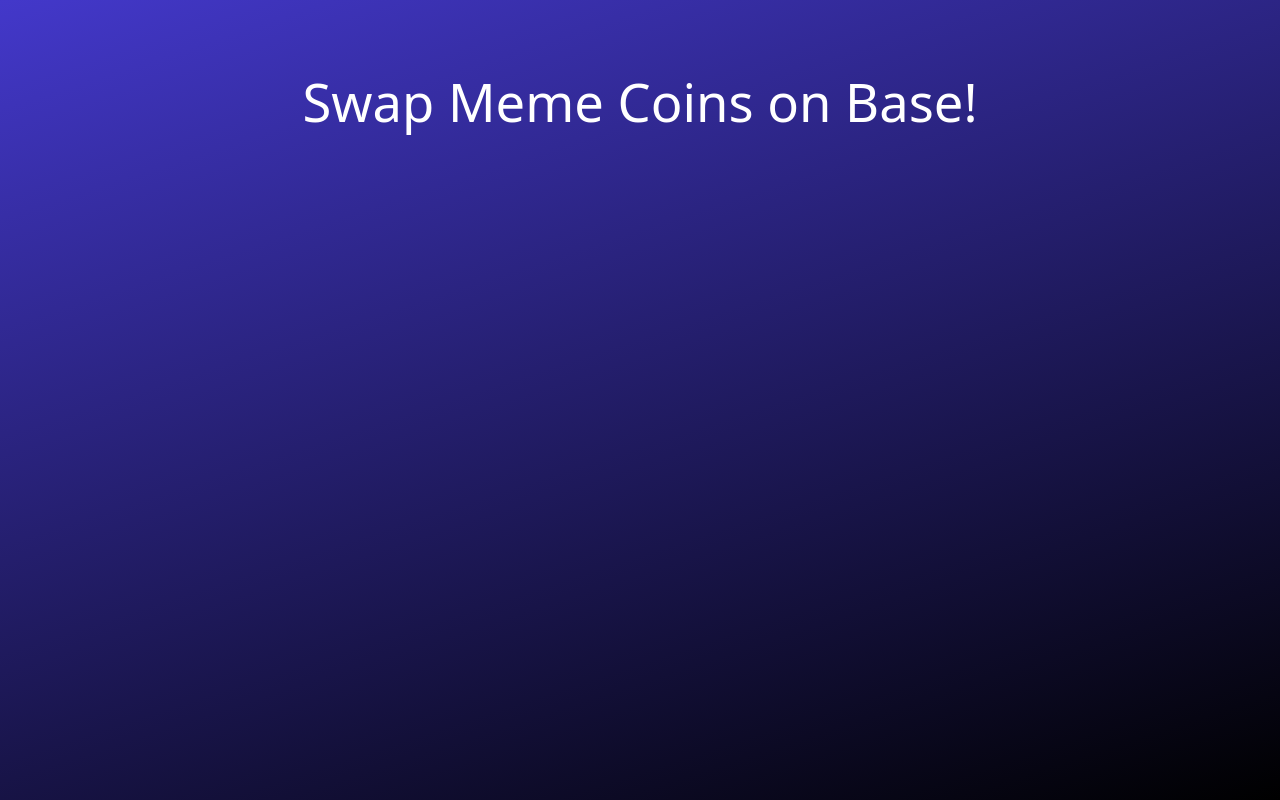
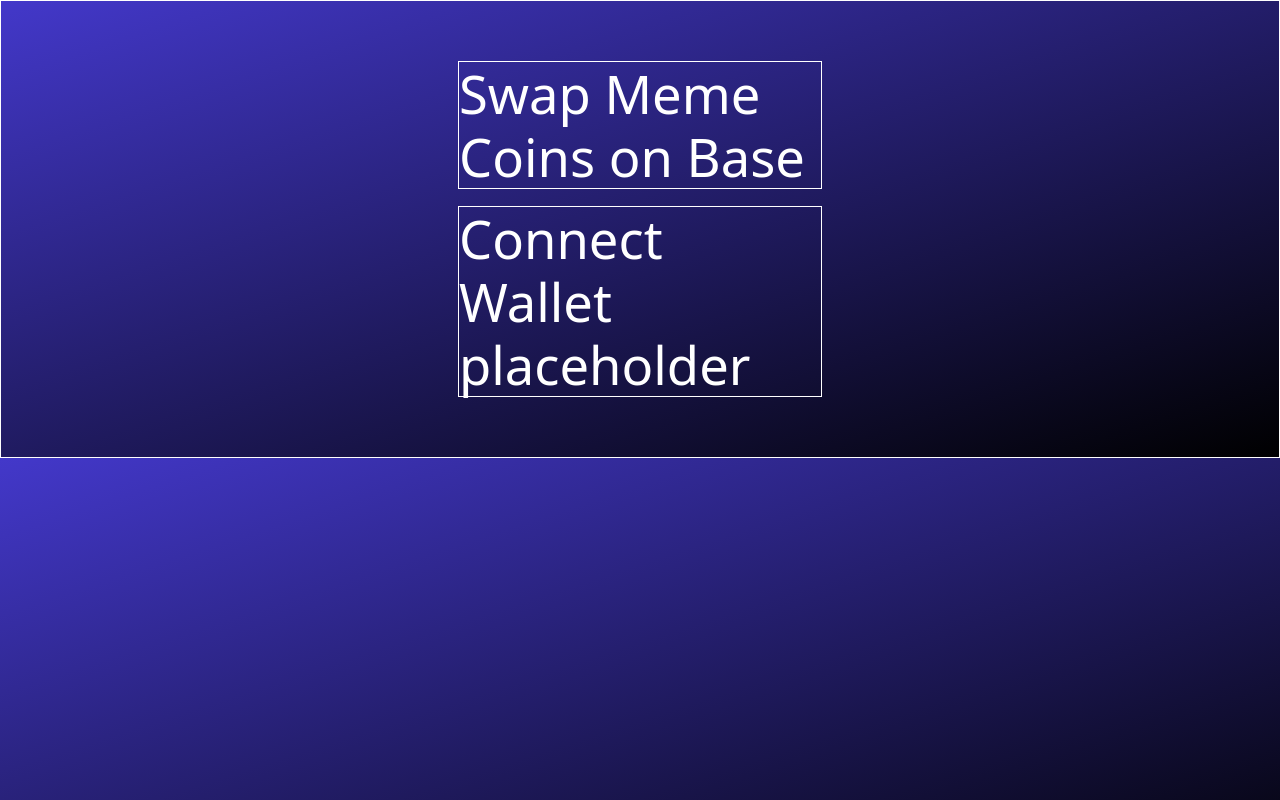
Before and after one commit to cpcramer/onchainkit-playground, a Next.js app: page / in a window 1280 px wide. Built offline with nearby package versions, Linux system fonts and the light colour scheme.

Commit message:
Flexbox fun

```diff
--- a/src/app/layout.tsx
+++ b/src/app/layout.tsx
@@ -1,6 +1,6 @@
 import type { Metadata } from "next";
 import { Inter } from "next/font/google";
-import "./styles.css";
+import "../styles.css";
 
 const inter = Inter({ subsets: ["latin"] });
 
--- a/src/app/page.tsx
+++ b/src/app/page.tsx
@@ -1,8 +1,15 @@
+import Title from "../pages/Title";
+import ConnectWallet from "../pages/ConnectWallet";
+
 export default function Home() {
   return (
-    <main className="flex min-h-screen flex-col items-center justify-between p-10">
-      <div id="home-text" className="z-10 items-center justify-between text-3xl lg:flex">
-        Swap Meme Coins on Base!
+    <main
+      id="main-text"
+      className="flex justify-center p-6 border border-white"
+    >
+      <div className="flex-col">
+        <Title/>
+        <ConnectWallet />
       </div>
     </main>
   );
--- /dev/null
+++ b/src/pages/ConnectWallet.tsx
@@ -0,0 +1,9 @@
+export default function ConnectWallet() {
+  return (
+    <div>
+      <h1 className="text-3xl lg:flex w-52 m-2.5 border border-white">
+        Connect Wallet placeholder
+      </h1>
+    </div>
+  );
+}
--- /dev/null
+++ b/src/pages/Title.tsx
@@ -0,0 +1,7 @@
+export default function Title() {
+  return (
+    <div className="text-3xl lg:flex m-2.5 w-52 border border-white">
+      <h1>Swap Meme Coins on Base</h1>
+    </div>
+  );
+}
--- a/src/app/styles.css
+++ b/src/styles.css
@@ -11,15 +11,11 @@
     --background-start-rgb: 214, 219, 220;
     --background-end-rgb: 255, 255, 255;
     --font-weight: 400;
-    /* background: radial-gradient(circle at 50% 50%, #0052ff 80%, #FFF 120%); */
+    --blurry-gradient: linear-gradient(342deg, rgba(0,0,0,1) 0%, rgba(67,56,202,1) 100%);
     background: linear-gradient(342deg, rgba(0,0,0,1) 0%, rgba(67,56,202,1) 100%);
     color: #FFF;
-    text-align: center;
-    font-family: "DM Sans";
     font-size: 28px;
-    font-style: normal;
     font-weight: var(--font-weight, 400);
-    line-height: 1.6px;
   }
 }
 
@@ -40,18 +36,9 @@
 
 }
 
-#home-text{
+#main-text{
   /* font-size: 50px; */
   font-family: "system-ui";
   font-weight:  400;
 
 }
-
-.css-blurry-gradient {
-  background: radial-gradient(circle at 50% 50%, #0070ba, #003a5b);
-}
-
-.dark .css-blurry-gradient {
-  background: radial-gradient(circle at 50% 50%, #b2fdff, rgba(0, 162, 255, 0));
-  opacity: 0.2;
-}
```
